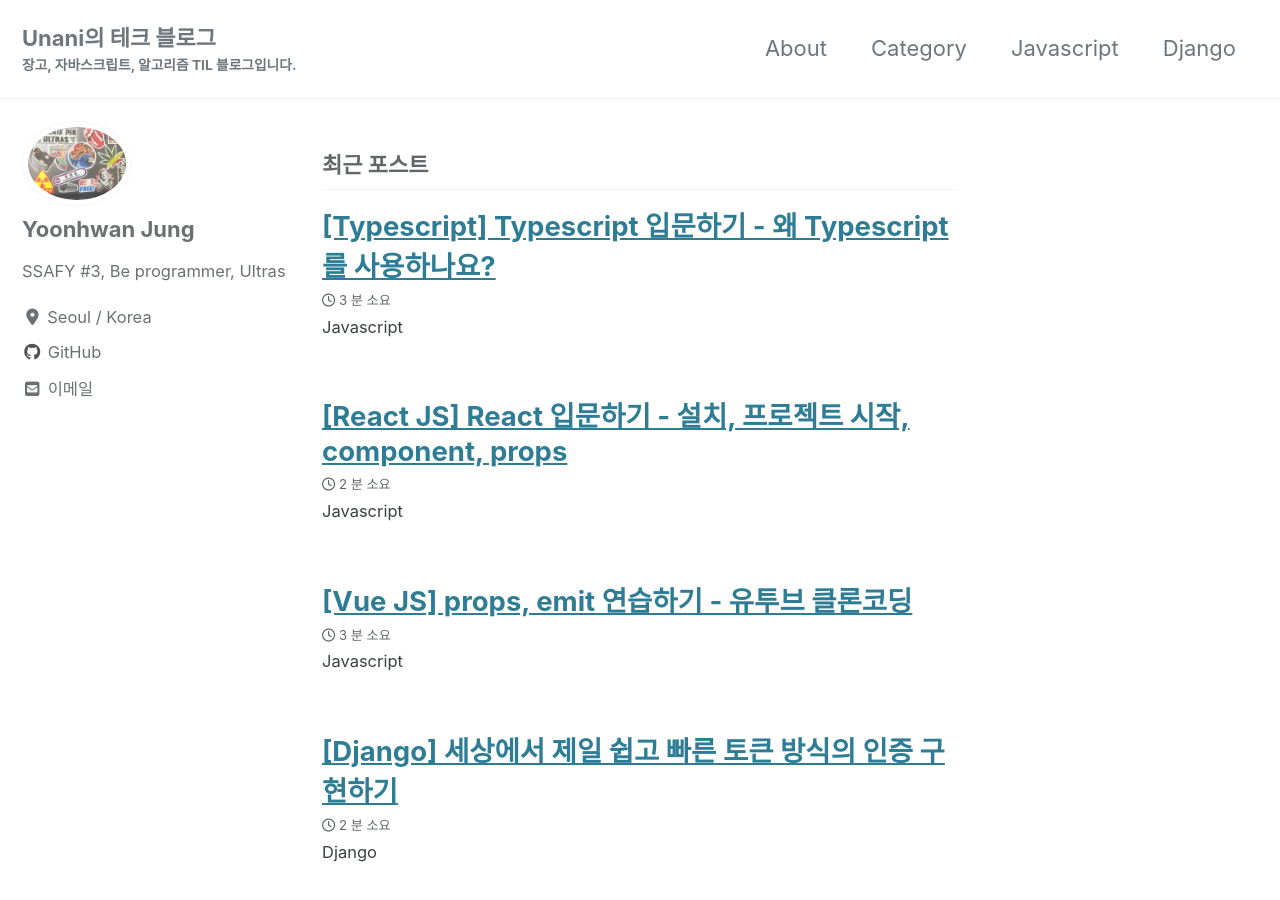
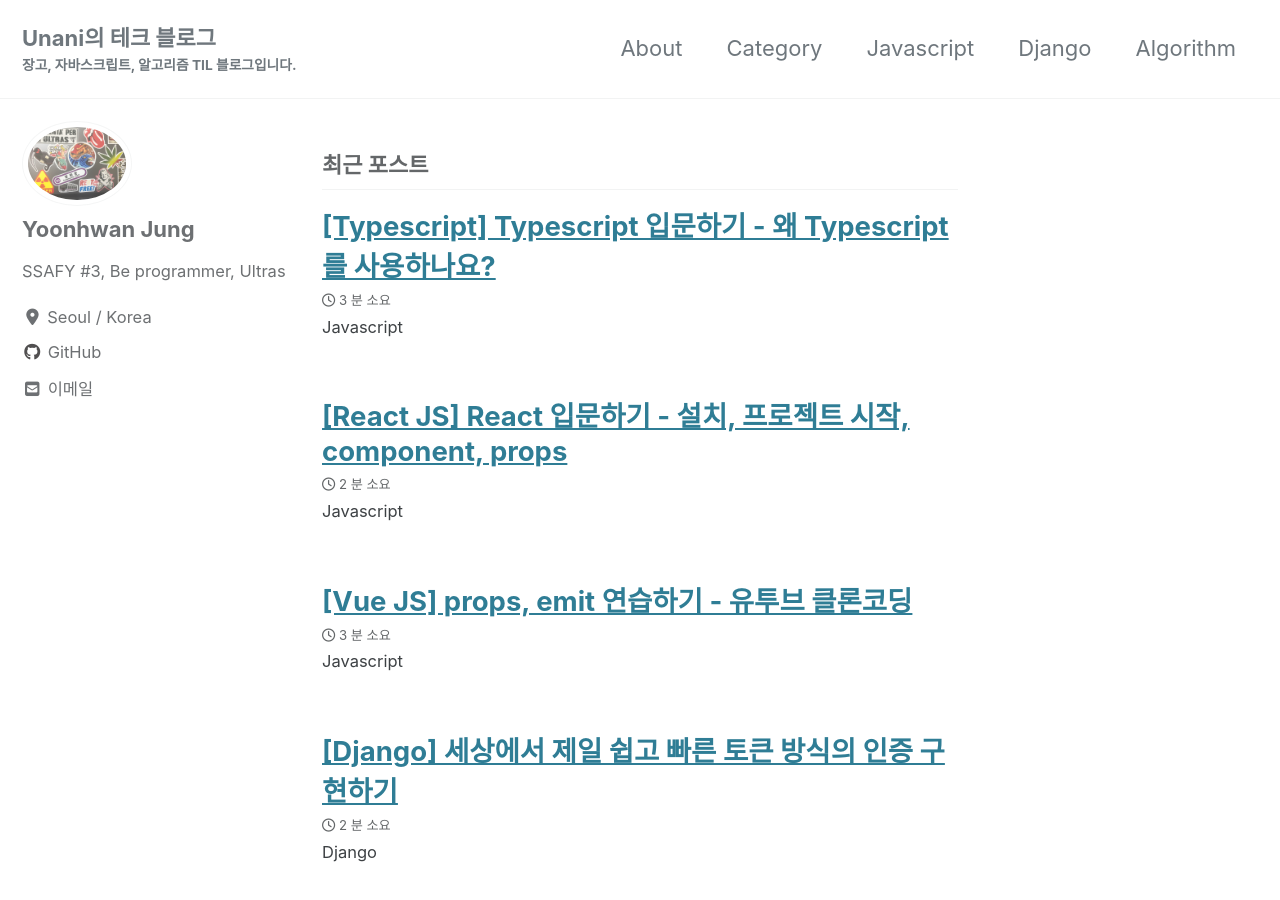
Before and after one commit to unani92/unani92.github.io, a Jekyll site: the page built from index.html, in a window 1280 px wide and 900 px high. Built offline with Jekyll 4.4.1, drawn with Linux system fonts in a browser that asks for light colours; cached includes are drawn as plain includes; nearby versions of some CDN libraries; the list of posts is cut into pages by our own code.

Commit message:
algorithm init

```diff
--- a/_data/navigation.yml
+++ b/_data/navigation.yml
@@ -12,3 +12,5 @@ main:
     url: "/categories/javascript"
   - title: "Django"
     url: "/categories/django"
+  - title: "Algorithm"
+    url: "/categories/algorithm"
```
